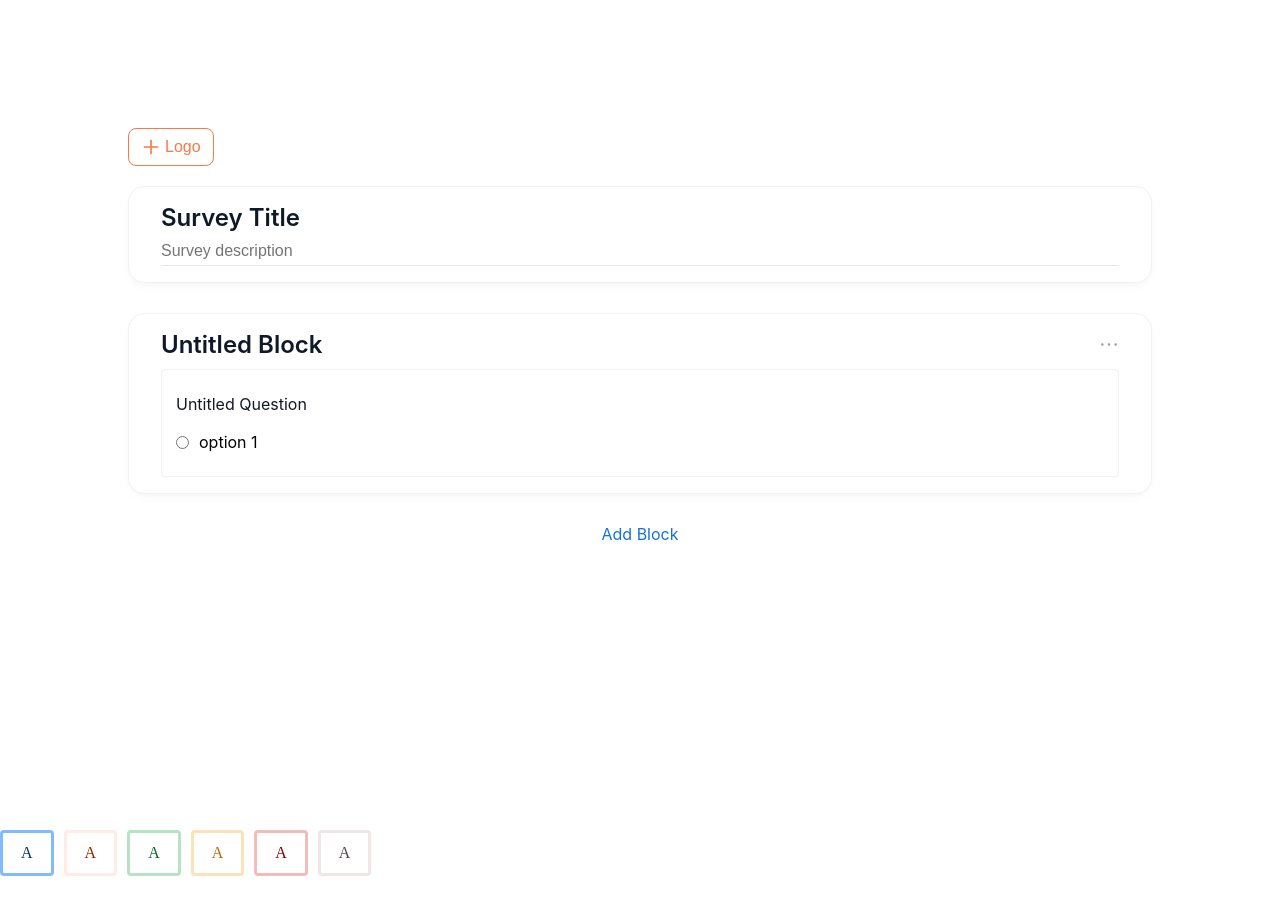
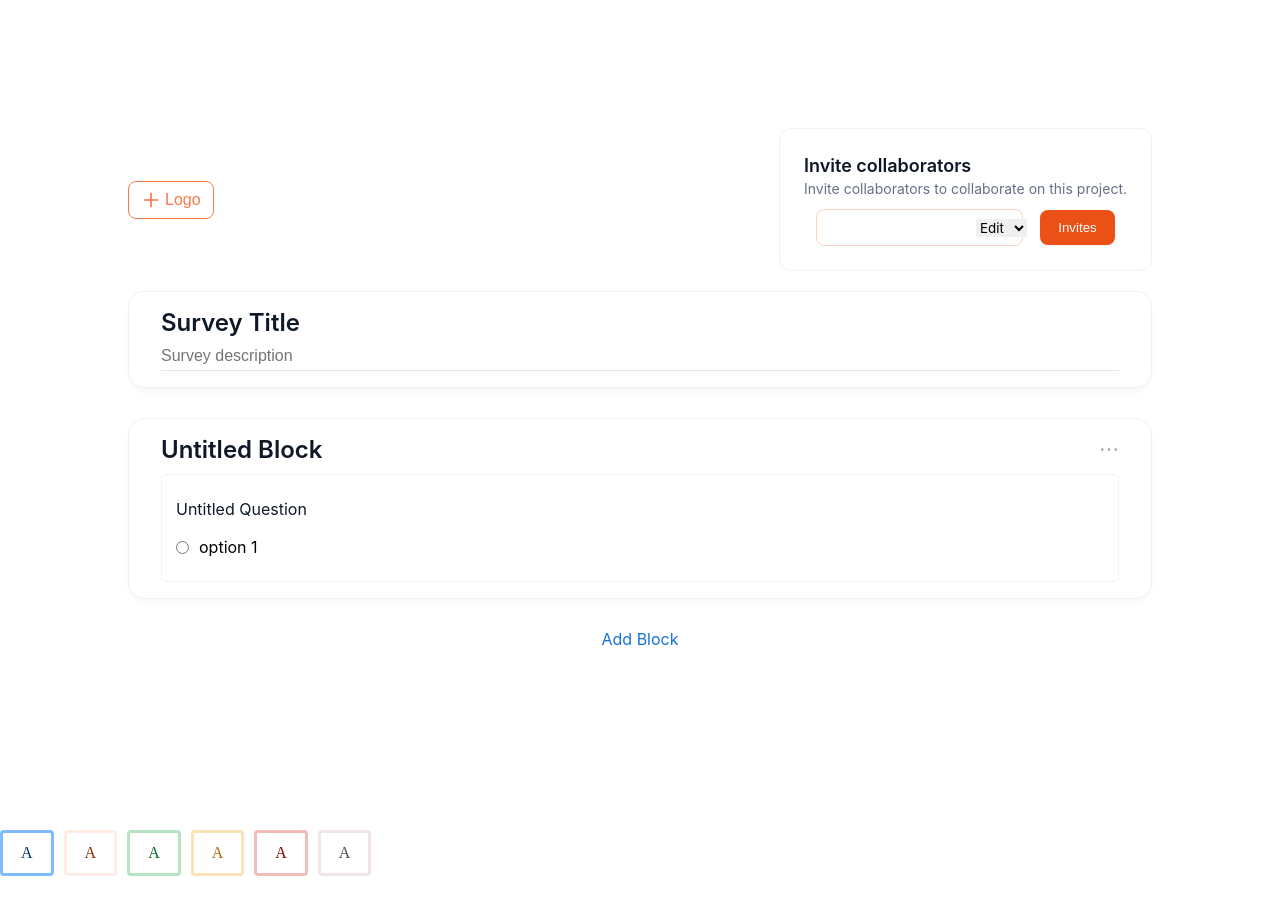
Before and after one commit to Sackah/sb-practice, an Angular app: page / in a window 1280 px wide. Built offline with nearby package versions, Linux system fonts and the light colour scheme.

Commit message:
feat: collaborators input

```diff
--- a/src/app/app.component.html
+++ b/src/app/app.component.html
@@ -3,6 +3,7 @@
   [style.background]="form.colorScheme.backgroundColor"
   [style.color]="form.colorScheme.textColor"
 >
+  <span>
     <button type="button" (click)="clg()">
       <svg
         xmlns="http://www.w3.org/2000/svg"
@@ -18,6 +19,10 @@
       </svg>
       Logo
     </button>
+    <div class="add-collaborators">
+      <add-collaborators></add-collaborators>
+    </div>
+  </span>
   <app-title [title]="form.title"></app-title>
   @for (block of form.blocks; track $index) {
   <app-block
--- a/src/app/app.component.scss
+++ b/src/app/app.component.scss
@@ -23,7 +23,13 @@
   }
 }
 
-.page > button {
+.page {
+  > span {
+    display: flex;
+    align-items: center;
+    justify-content: space-between;
+  }
+  button {
     display: flex;
     align-items: center;
     justify-content: center;
@@ -36,6 +42,10 @@
     border-radius: 8px;
     cursor: pointer;
     margin-bottom: 20px;
+  }
+  .add-collaborators {
+    margin-bottom: 20px;
+  }
 }
 
 // ..................................
--- a/src/app/app.component.ts
+++ b/src/app/app.component.ts
@@ -14,6 +14,7 @@ import { SideBarService } from './services/side-bar.service';
 import { colorSchemes } from './color-schemes';
 import { SBColorScheme } from './models/colorScheme';
 import { ColorSchemeService } from './services/color-scheme.service';
+import { AddCollaboratorsComponent } from './components/add-collaborators/add-collaborators.component';
 
 @Component({
   selector: 'app-root',
@@ -29,6 +30,7 @@ import { ColorSchemeService } from './services/color-scheme.service';
     BlockComponent,
     PaginationComponent,
     SideBarComponent,
+    AddCollaboratorsComponent,
   ],
 })
 export class AppComponent implements OnInit, OnDestroy {
--- /dev/null
+++ b/src/app/components/add-collaborators/add-collaborators.component.html
@@ -0,0 +1,21 @@
+<section>
+  <div>
+    <h3>Invite collaborators</h3>
+    <p>Invite collaborators to collaborate on this project.</p>
+    <div class="added-users">
+      @for (email of addedUsers; track $index) {
+      <span>{{ email }}</span>
+      }
+    </div>
+    <main>
+      <form (submit)="handleSubmit()" [formGroup]="form">
+        <input type="email" formControlName="email" />
+        <select title="permission" id="">
+          <option value="edit" selected>Edit</option>
+          <option value="view">View</option>
+        </select>
+        <button type="submit">Invites</button>
+      </form>
+    </main>
+  </div>
+</section>
--- /dev/null
+++ b/src/app/components/add-collaborators/add-collaborators.component.scss
@@ -0,0 +1,81 @@
+@mixin text {
+  font-feature-settings: "cv01" on, "cv04" on, "cv03" on;
+  font-family: Inter, sans-serif;
+  font-style: normal;
+  line-height: 145%;
+}
+
+@mixin center {
+  display: flex;
+  align-items: center;
+  justify-content: center;
+}
+
+section {
+  @include center;
+  padding: 24px;
+  background: #fff;
+  border: 1px solid #f0f2f5;
+  border-radius: 12px;
+
+  form {
+    @include center;
+    margin-top: 10px;
+    gap: 17px;
+    position: relative;
+    input {
+      padding: 10px 14px;
+      border-radius: 8px;
+      border: 1px solid #fcd2c2;
+      &:focus {
+        border: 1px solid #f77a4a;
+        outline: none;
+      }
+    }
+    button {
+      border-radius: 8px;
+      color: #fff;
+      padding: 10px 18px;
+      border: none;
+      background: #eb5017;
+      box-shadow: 0px 1px 2px 0px rgba(16, 24, 40, 0.05);
+    }
+    select {
+      @include text;
+      position: absolute;
+      border: none;
+      top: 10px;
+      right: 100px;
+    }
+  }
+
+  h3 {
+    @include text;
+    color: #101828;
+    font-size: 1.125rem;
+    font-weight: 600;
+  }
+  p {
+    @include text;
+    color: #667085;
+    font-size: 0.875rem;
+    font-weight: 400;
+  }
+
+  div.added-users {
+    @include center;
+    justify-content: flex-start;
+    gap: 6px;
+    width: 300px;
+    flex-wrap: wrap;
+    span {
+      @include center;
+      @include text;
+      //   flex: 0 1 auto;
+      font-size: 0.875rem;
+      color: #344054;
+      padding: 2px 4px 2px 5px;
+      gap: 3px;
+    }
+  }
+}
--- /dev/null
+++ b/src/app/components/add-collaborators/add-collaborators.component.ts
@@ -0,0 +1,33 @@
+import { Component } from '@angular/core';
+import {
+  FormControl,
+  FormGroup,
+  ReactiveFormsModule,
+  Validators,
+} from '@angular/forms';
+
+@Component({
+  selector: 'add-collaborators',
+  standalone: true,
+  imports: [ReactiveFormsModule],
+  templateUrl: './add-collaborators.component.html',
+  styleUrl: './add-collaborators.component.scss',
+})
+export class AddCollaboratorsComponent {
+  addedUsers: string[] = [];
+  form;
+
+  constructor() {
+    this.form = new FormGroup({
+      email: new FormControl('', [Validators.email]),
+    });
+  }
+
+  handleSubmit() {
+    if (this.form.valid) {
+      console.log(this.form.value?.email);
+      this.addedUsers.push(this.form.value?.email as string);
+      this.form.reset();
+    }
+  }
+}
```
Also changed, not shown: 2 other files (tests, documents, lock files or other folders). Lines whose indentation alone changed are shown as unchanged.
